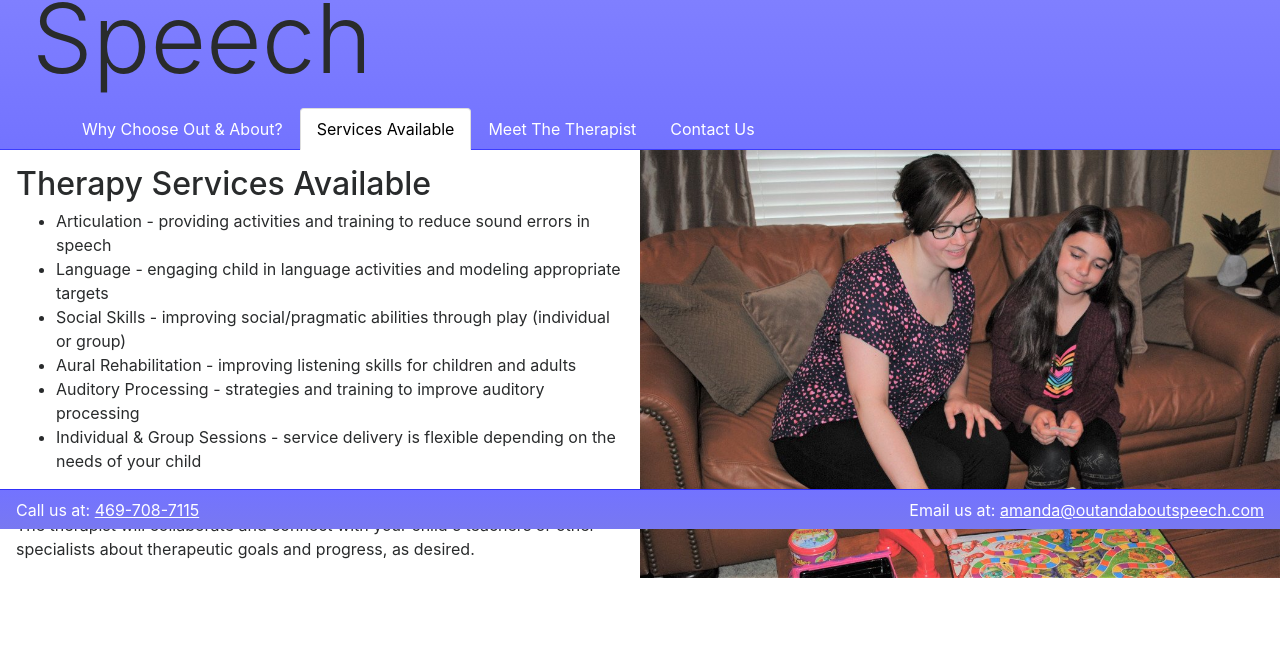
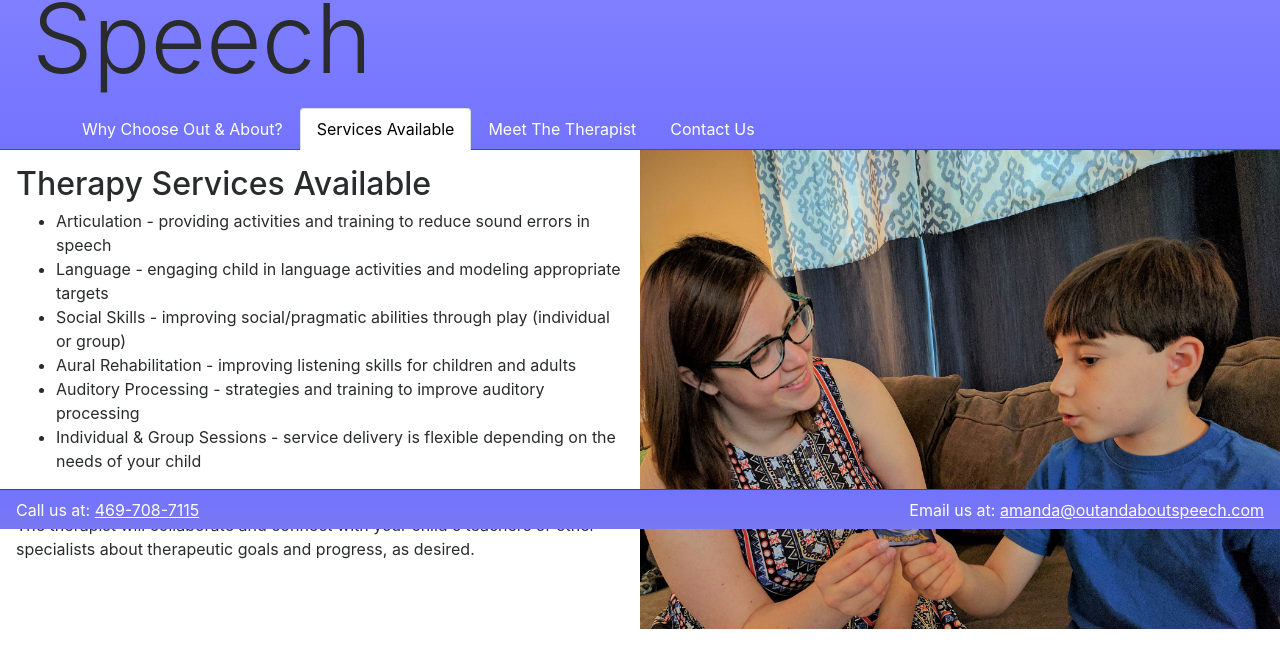
Before and after one commit to stephenengland/amanda-therapy-website, a website: page www/index.html in a window 1280 px wide. Both pictures are taken after a click on the tab "Services Available". Shown: the part 271-938 px from the top of the page. Before the commit the page ends 904 px from the top, so only its background shows below. Drawn offline with nearby package versions, Linux system fonts and the light colour scheme; a script that the page names is missing.

Commit message:
Updated image

```diff
--- a/www/index.html
+++ b/www/index.html
@@ -197,7 +197,7 @@
                  </p>
                 </div>
                 <div class="col-xs-12 col-lg-6 tab-content-image">
-                  <img src="img/visits/game-inside.jpg" alt="Amanda and a patient" class="img-fluid" />
+                  <img src="img/visits/pokemon-card.jpg" alt="Amanda and a patient" class="img-fluid" />
                 </div>
               </div>
             </div>
```
Also changed, not shown: www/img/visits/pokemon-card.jpg (added).
